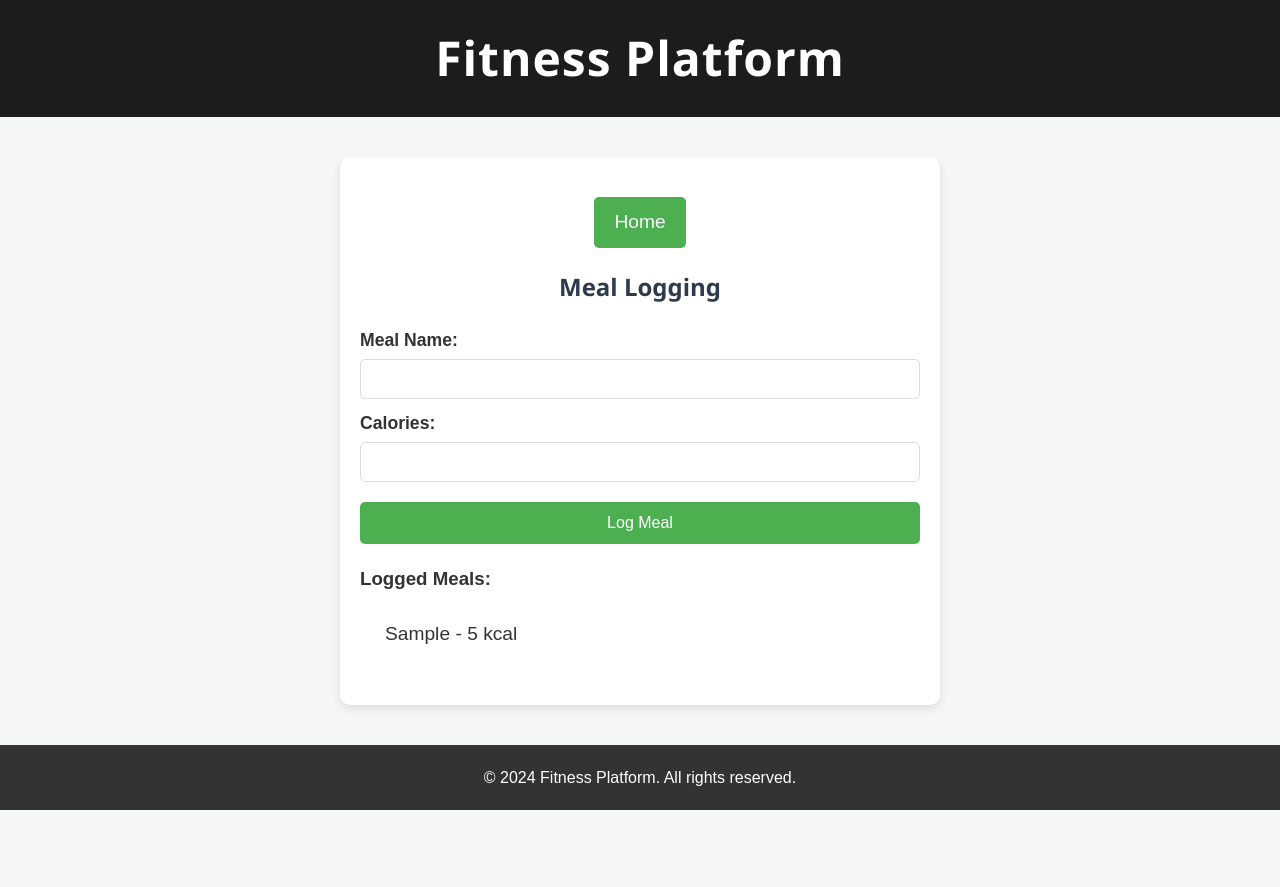
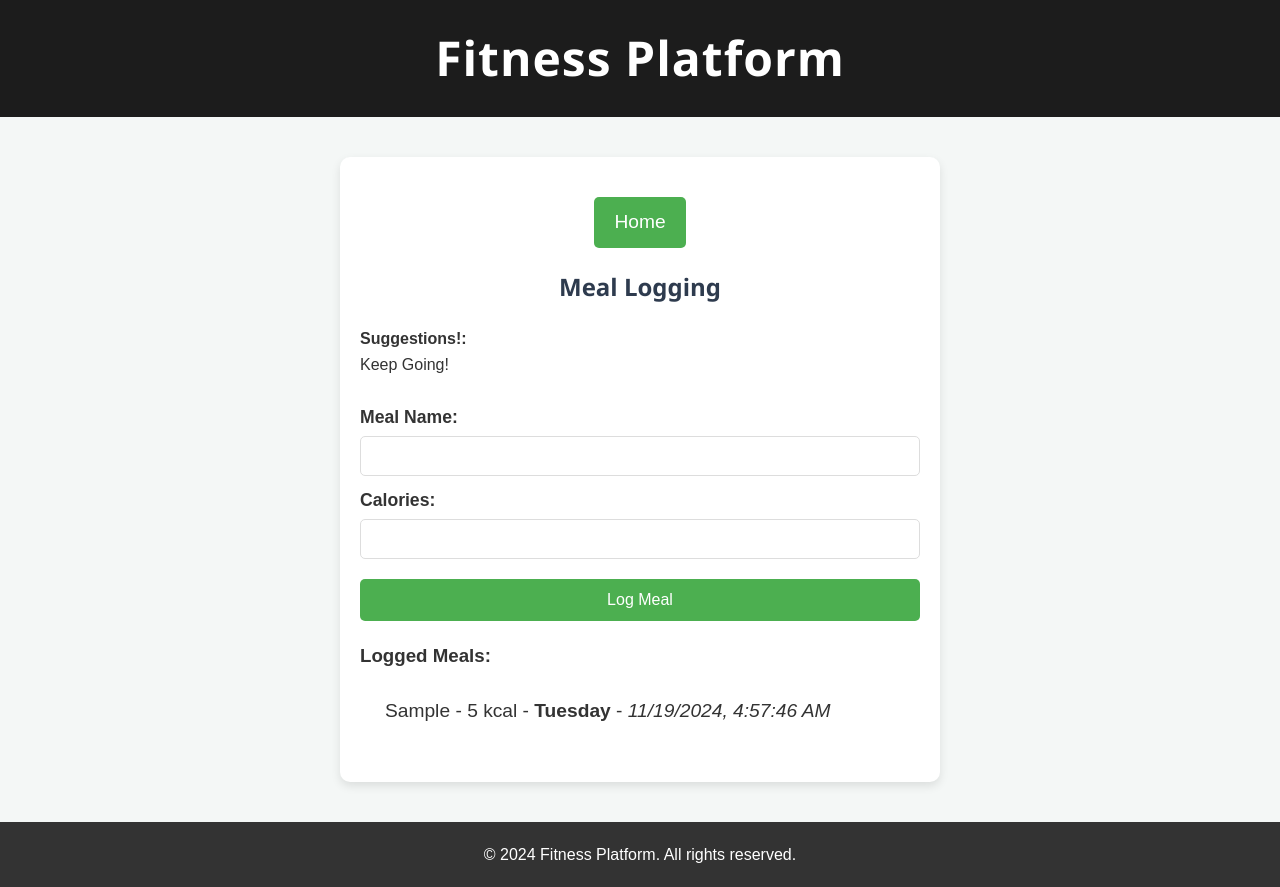
Before and after one commit to kimberlyrallison/CS312-Project, a React (Create React App) app in the folder frontend/: page /meal-logging in a window 1280 px wide. Both pictures are taken after typing "Sample", "5" into the empty fields and a click on the button "Log Meal". Before the commit the page ends 810 px from the top, so only its background shows below. Built offline with nearby package versions, Linux system fonts and the light colour scheme.

Commit message:
Update MealLogging.js

```diff
--- a/frontend/src/components/MealLogging.js
+++ b/frontend/src/components/MealLogging.js
@@ -1,3 +1,5 @@
+//Added date and time and week day- Alyssa
+//Added a placement for suggestion box where it'll read off
 import React, { useState } from 'react';
 import './MealLogging.css';
 import HomeButton from './HomeButton';
@@ -9,7 +11,19 @@ const MealLogging = () => {
 
   const handleSubmit = (e) => {
     e.preventDefault();
-    setLog([...log, { meal, calories }]);
+
+    //getting date and time
+    const currentDate = new Date();
+
+    //establishing a strings of week
+    const dayOfWeek = ['Sunday', 'Monday', 'Tuesday', 'Wednesday', 'Thursday', 'Friday', 'Saturday'];
+    const currentDayOfWeek = dayOfWeek[currentDate.getDay()];
+
+    //formating date and time
+    const dateStr = currentDate.toLocaleString();
+
+    //changed
+    setLog([...log, { meal, calories, date: dateStr, day: currentDayOfWeek }]);
     setMeal('');
     setCalories('');
   };
@@ -18,6 +32,11 @@ const MealLogging = () => {
     <div className="meal-logging-container">
       <HomeButton />
       <h2>Meal Logging</h2>
+      <div>
+        <h4>Suggestions!:</h4>
+        <p>Keep Going!</p><br></br>
+      </div>
+
       <form onSubmit={handleSubmit} className="meal-form">
         <label htmlFor="meal">Meal Name:</label>
         <input
@@ -44,7 +63,7 @@ const MealLogging = () => {
       <ul>
         {log.map((entry, index) => (
           <li key={index}>
-            {entry.meal} - {entry.calories} kcal
+            {entry.meal} - {entry.calories} kcal - <strong>{entry.day}</strong> - <em>{entry.date}</em>
           </li>
         ))}
       </ul>
```
